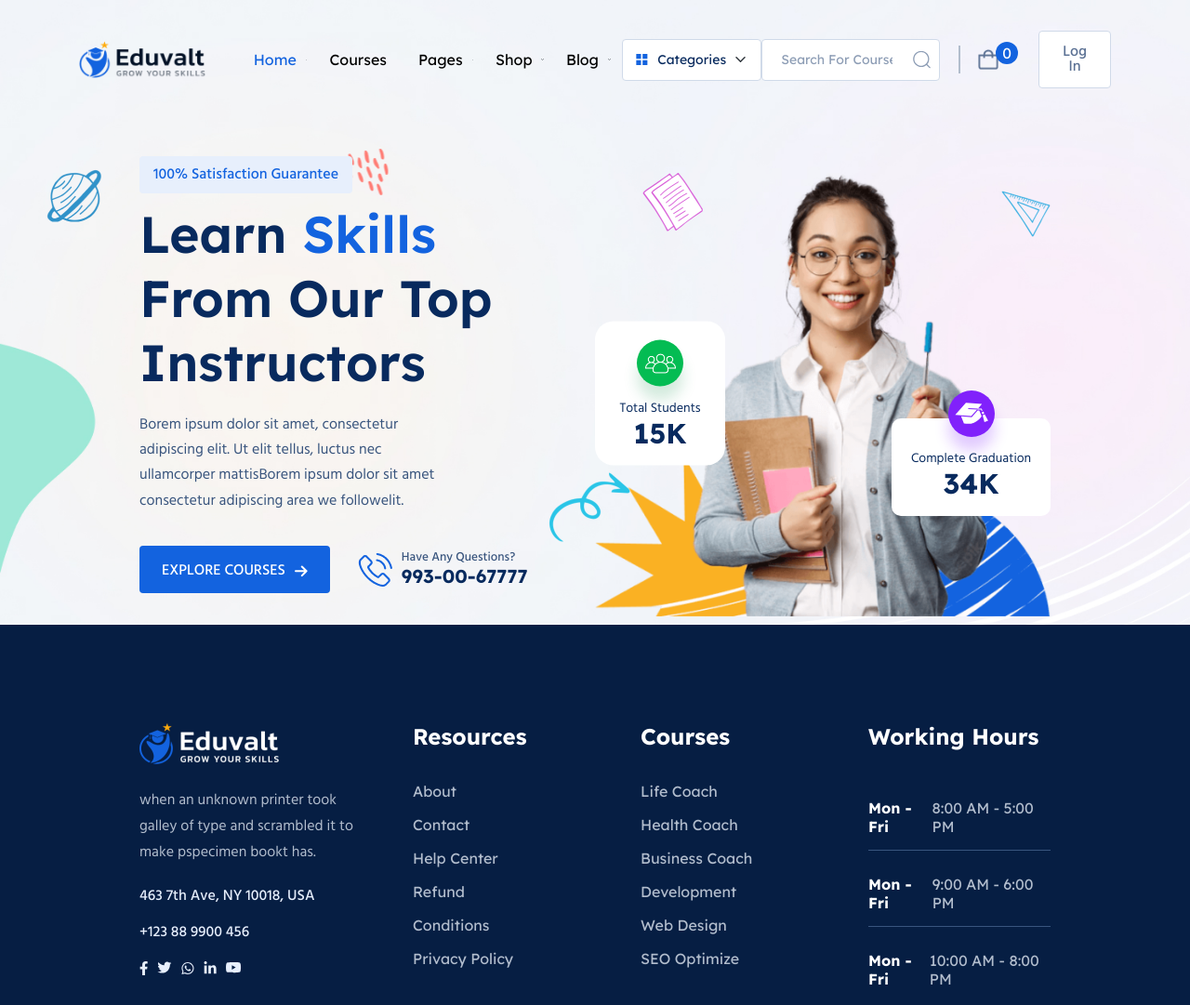
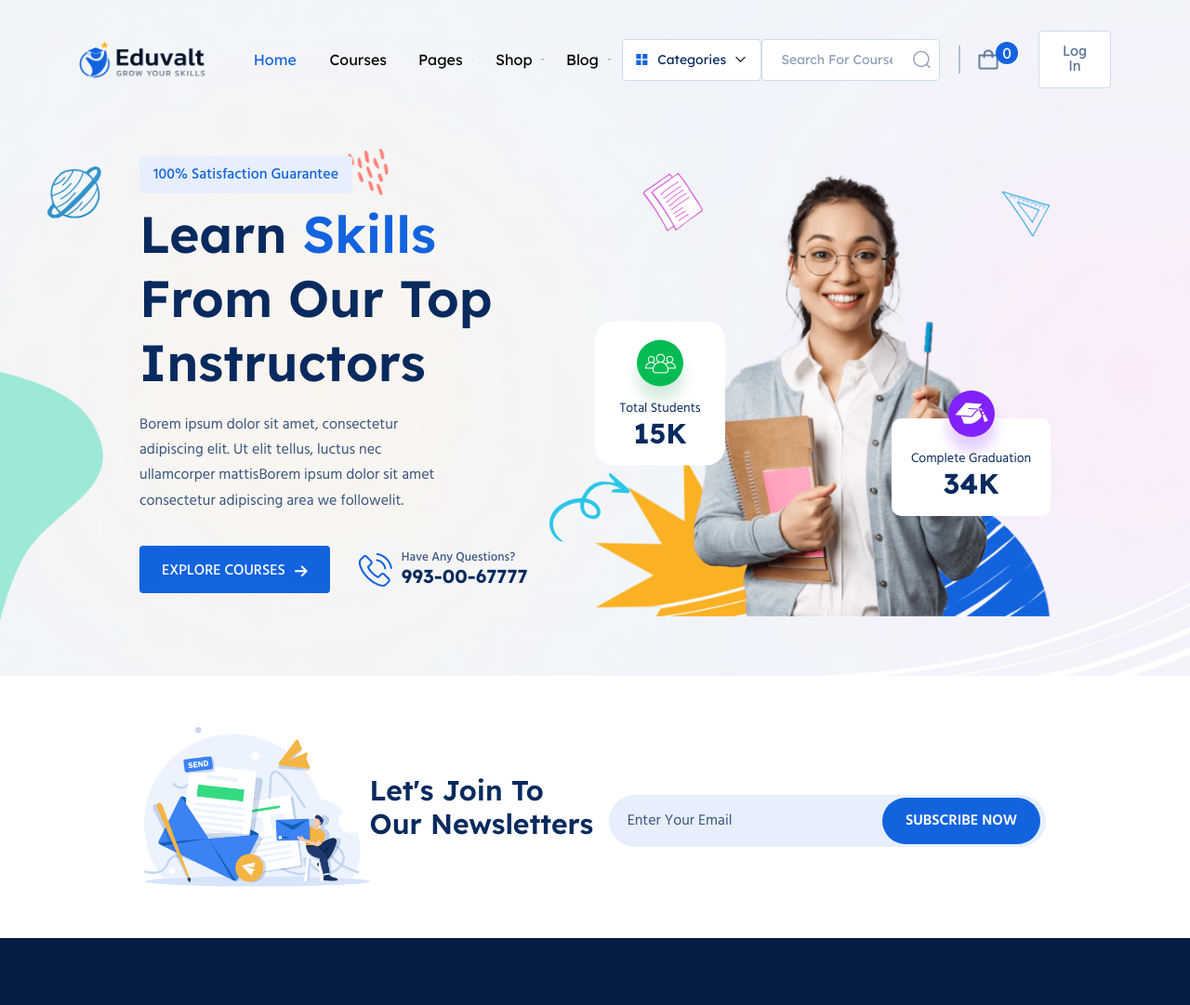
Before and after one commit to SandarvaShakya/Eduvalt, a plain HTML site: page index.html in a window 1280 px wide. Shown: the top 1081 px of the page at 93% size. Drawn offline with Linux system fonts and the light colour scheme.

Commit message:
➕ Add responsive newsletter section

```diff
--- a/css/buttons.css
+++ b/css/buttons.css
@@ -37,6 +37,17 @@
     background-color: var(--color-dark-blue);
 }
 
+.btn--newsletter{
+    border-radius: 50px;
+    position: absolute;
+    top: 50%;
+    transform: translateY(-50%);
+    right: 6px;
+    padding: 12px 25px;
+    height: 50px;
+    font-weight: var(--fw-semi-bold);
+}
+
 .btn--img{
     margin: 0 auto;
     display: flex;
--- /dev/null
+++ b/css/footer.css
@@ -0,0 +1,163 @@
+/************************
+    FOOTER
+************************/
+footer{
+    font-family: var(--ff-lexend);
+    background-color: var(--color-dark-blue-1);
+    color: var(--color-white);
+}
+
+.footer__top-content{
+    padding: 105px 0;
+}
+
+.footer-main{
+    margin-bottom: 50px;
+}
+
+.footer-main__content{
+    color: var(--color-gray-2);
+    line-height: 1.75;
+    font-family: var(--ff-hind);
+    margin: 25px 0 20px;
+}
+
+.location,
+.number{
+    color: var(--color-gray-1);
+    font-family: var(--ff-hind);
+    margin-bottom: 13px;
+    font-weight: var(--fw-medium);
+}
+
+.social-group{
+    display: flex;
+    gap: 10px;
+    margin-top: 18px;
+}
+
+.social .img-wrapper{
+    transition: all 0.5s ease;
+}
+
+.social:hover .img-wrapper{
+    filter: invert(86%) sepia(18%) saturate(221%) hue-rotate(176deg) brightness(87%) contrast(86%);
+}
+
+.footer-list-wrapper{
+    margin-bottom: 50px;
+}
+
+.footer-list__heading,
+.working-hours__heading{
+    font-size: 1.5rem;
+    margin-bottom: 26px;
+}
+
+.footer-list__item,
+.timing{
+    color: var(--color-gray-2);
+}
+
+.footer-list__item{
+    padding: 8px 0;
+    position: relative;
+    transition: all .5s ease;
+}
+
+.footer-list__link{
+    transition: all 0.3s ease-out 0s;
+}
+
+.footer-list__link:hover{
+    color: var(--color-white);
+    padding-left: 20px;
+}
+
+.footer-list__link::before {
+    content: "";
+    position: absolute;
+    left: 0;
+    top: 50%;
+    transform: translateY(-50%);
+    width: 0;
+    height: 3px;
+    border-radius: 50px;
+    background: var(--color-primary);
+    transition: all 0.3s ease-out 0s;
+}
+
+.footer-list__link:hover::before{
+    width: 12px;
+}
+
+.timing-wrapper{
+    display: flex;
+    justify-content: space-between;
+    padding: 26px 0 15px;
+    position: relative;
+}
+
+.days{
+    font-weight: var(--fw-bold);
+}
+
+.footer__bottom-content{
+    padding: 30px 0;
+    text-align: center;
+    color: var(--color-gray-4);
+    font-weight: var(--fw-regular);
+    line-height: 1.75;
+}
+
+.footer-extra{
+    padding: 10px 15px 0;
+    display: flex;
+    justify-content: space-around;
+}
+
+@media (min-width: 768px){
+    .footer__top-content{
+        display: flex;
+        align-items: flex-start;
+        justify-content: space-between;
+        flex-wrap: wrap;
+    }
+
+    .footer-main,
+    .footer-list-wrapper,
+    .working-hours-wrapper{
+        width: 50%;
+    }
+
+    .footer-extra{
+        width: 50%;
+        margin: 0 auto;
+    }
+}
+
+@media (min-width: 992px){
+    .footer-main{
+        width: 25%;
+    }
+
+    .working-hours-wrapper{
+        width: 25%;
+    }
+
+    .footer-list-wrapper{
+        width: 20%;
+    }
+
+    .footer__bottom-content{
+        display: flex;
+        justify-content: space-between;
+        align-items: center;
+    }
+
+    .footer-extra{
+        width: 30%;
+        margin: 0;
+        padding: 0;
+    }
+}
--- a/css/style.css
+++ b/css/style.css
@@ -3,9 +3,10 @@
     --color-primary: #1363DF;
     --color-light-blue: #03C0EA;
     --color-dark-blue: #082A5E;
-    --color-dark-blue-1: #061E43;;
+    --color-dark-blue-1: #061E43;
     --color-blue-1: #5A7093;
     --color-blue-2: #39557E;
+    --color-blue-3: #D0DFF7;
     --color-green-1: #82B440;
     --color-green-2: #12BB6A;
     --color-green-3: #04BC53;
@@ -101,6 +102,10 @@ body{
     }
 }
 
+section{
+    padding: 55px 0;
+}
+
 .flex{
     display: flex;
 }
@@ -124,139 +129,75 @@ hr{
     border: none;
 }
 
-/************************
-    FOOTER
-************************/
-footer{
+/**************************
+    NEWSLETTER SECTION
+**************************/
+.newsletter-heading{
+    font-size: var(--fs-heading-4);
+    text-align: center;
+    line-height: 1.2;
+    color: var(--color-dark-blue);
     font-family: var(--ff-lexend);
-    background-color: var(--color-dark-blue-1);
-    color: var(--color-white);
+    margin: 30px 0;
 }
 
-.footer__top-content{
-    padding: 105px 0;
-}
-
-.footer-main{
-    margin-bottom: 50px;
-}
-
-.footer-main__content{
-    color: var(--color-gray-2);
-    line-height: 1.75;
-    font-family: var(--ff-hind);
-    margin: 25px 0 20px;
-}
-
-.location,
-.number{
-    color: var(--color-gray-1);
-    font-family: var(--ff-hind);
-    margin-bottom: 13px;
-    font-weight: var(--fw-medium);
-}
-
-.social-group{
-    display: flex;
-    gap: 10px;
-    margin-top: 18px;
-}
-
-.social .img-wrapper{
-    transition: all 0.5s ease;
-}
-
-.social:hover .img-wrapper{
-    filter: invert(86%) sepia(18%) saturate(221%) hue-rotate(176deg) brightness(87%) contrast(86%);
-}
-
-.footer-list-wrapper{
-    margin-bottom: 50px;
-}
-
-.footer-list__heading,
-.working-hours__heading{
-    font-size: 1.5rem;
-    margin-bottom: 26px;
-}
-
-.footer-list__item,
-.timing{
-    color: var(--color-gray-2);
-}
-
-.footer-list__item{
-    padding: 8px 0;
-}
-
-.timing-wrapper{
-    display: flex;
-    justify-content: space-between;
-    padding: 26px 0 15px;
+.newsletter-form{
     position: relative;
 }
 
-.days{
-    font-weight: var(--fw-bold);
+.newsletter-form__input{
+    border-radius: 50px;
+    padding: 15px 180px 15px 20px;
+    background-color: var(--color-gray-1);
+    border: none;
+    width: 100%;
 }
 
-.footer__bottom-content{
-    padding: 30px 0;
-    text-align: center;
-    color: var(--color-gray-4);
-    font-weight: var(--fw-regular);
-    line-height: 1.75;
-}
-
-.footer-extra{
-    padding: 10px 15px 0;
-    display: flex;
-    justify-content: space-around;
+.newsletter-form__input::placeholder{
+    color: var(--color-blue-2);
+    margin-left: 1rem;
 }
 
 @media (min-width: 768px){
-    .footer__top-content{
+    .newsletter-content{
         display: flex;
-        align-items: flex-start;
-        justify-content: space-between;
-        flex-wrap: wrap;
+        align-items: center;
     }
 
-    .footer-main,
-    .footer-list-wrapper,
-    .working-hours-wrapper{
-        width: 50%;
-    }
-
-    .footer-extra{
-        width: 50%;
-        margin: 0 auto;
+    .newsletter-form{
+        margin-top: 30px;
     }
 }
 
 @media (min-width: 992px){
-    .footer-main{
-        width: 25%;
+    .newsletter-content{
+        flex-direction: column-reverse;
+        width: 30%;
     }
 
-    .working-hours-wrapper{
-        width: 35%;
+    .newsletter-heading{
+        text-align: left;
+        font-weight: var(--fw-semi-bold);
     }
 
-    .footer-list-wrapper,
-    .working-hours-wrapper{
-        width: 20%;
+    .newsletter-form{
+        width: 60%;
     }
 
-    .footer__bottom-content{
+    .newsletter-wrapper{
         display: flex;
-        justify-content: space-between;
         align-items: center;
+        justify-content: space-around;
+    }
+}
+
+@media (min-width: 1200px){
+    .newsletter-content{
+        flex-direction: row;
+        width: 50%;
     }
 
-    .footer-extra{
-        width: 30%;
-        margin: 0;
-        padding: 0;
+    .newsletter-form{
+        width: 48%;
     }
 }
--- a/index.html
+++ b/index.html
@@ -18,6 +18,7 @@
     <link rel="stylesheet" href="css/buttons.css">
     <link rel="stylesheet" href="css/nav.css">
     <link rel="stylesheet" href="css/hero.css">
+    <link rel="stylesheet" href="css/footer.css">
     <title>Eduvalt - Online Courses & Education Template</title>
 </head>
 <body>
@@ -277,6 +278,24 @@
             </div>
         </section>
         <!-- HERO SECTION END -->
+        <!-- NEWSLETTER SECTION -->
+        <section>
+            <div class="container">
+                <div class="newsletter-wrapper">
+                    <div class="newsletter-content">
+                        <div class="img-wrapper">
+                            <img src="assets/images/newsletter.png" alt="newsletter">
+                        </div>
+                        <h2 class="newsletter-heading">Let's Join To Our Newsletters</h2>
+                    </div>
+                    <form class="newsletter-form">
+                        <input type="email" class="newsletter-form__input" placeholder="Enter Your Email">
+                        <input type="submit" class="btn btn--primary btn--newsletter" value="SUBSCRIBE NOW">
+                    </form>
+                </div>
+            </div>
+        </section>
+        <!-- NEWSLETTER SECTION END -->
     </main>
     <!-- MAIN SECTION END -->
 
```
Also changed, not shown: assets/images/newsletter.png (added).
